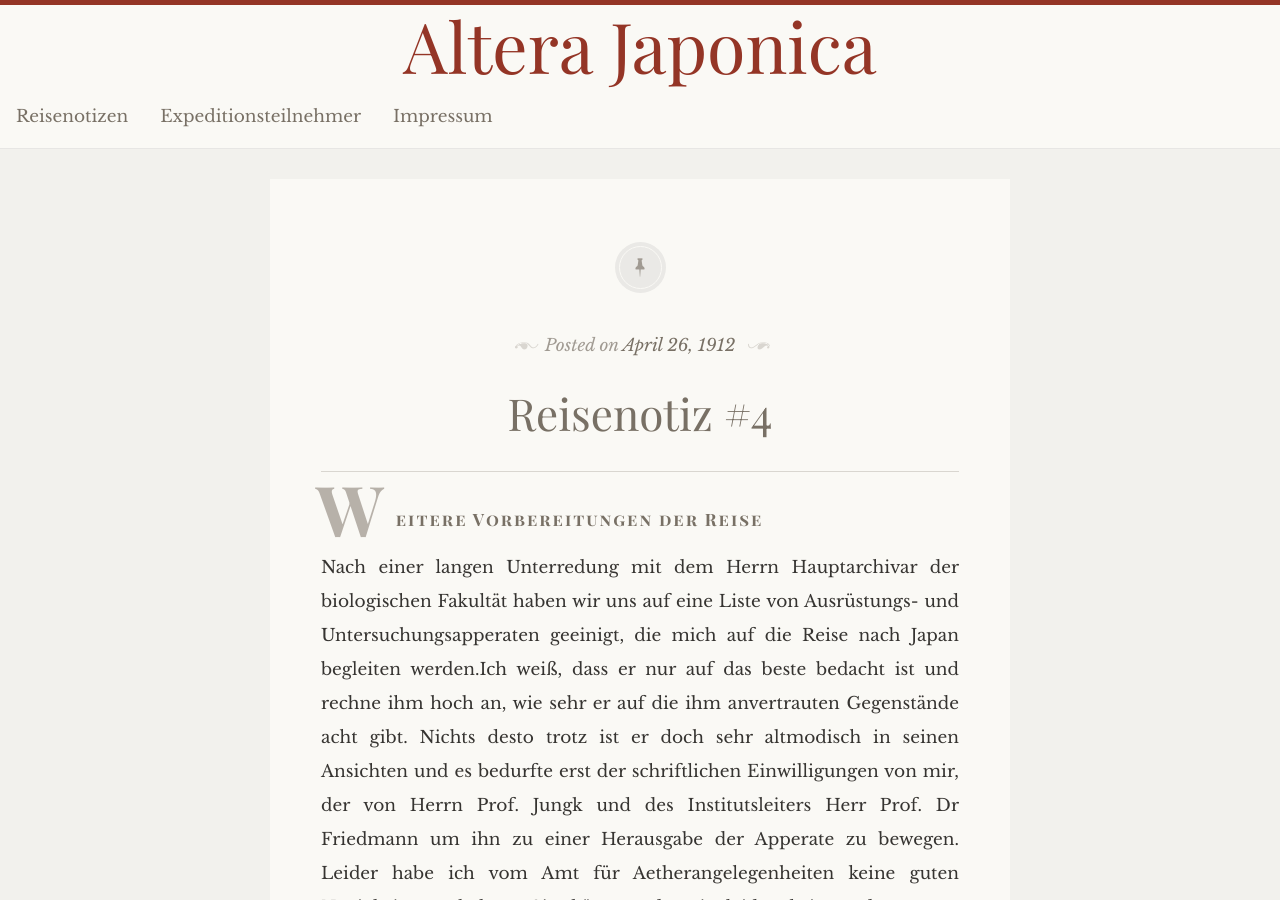
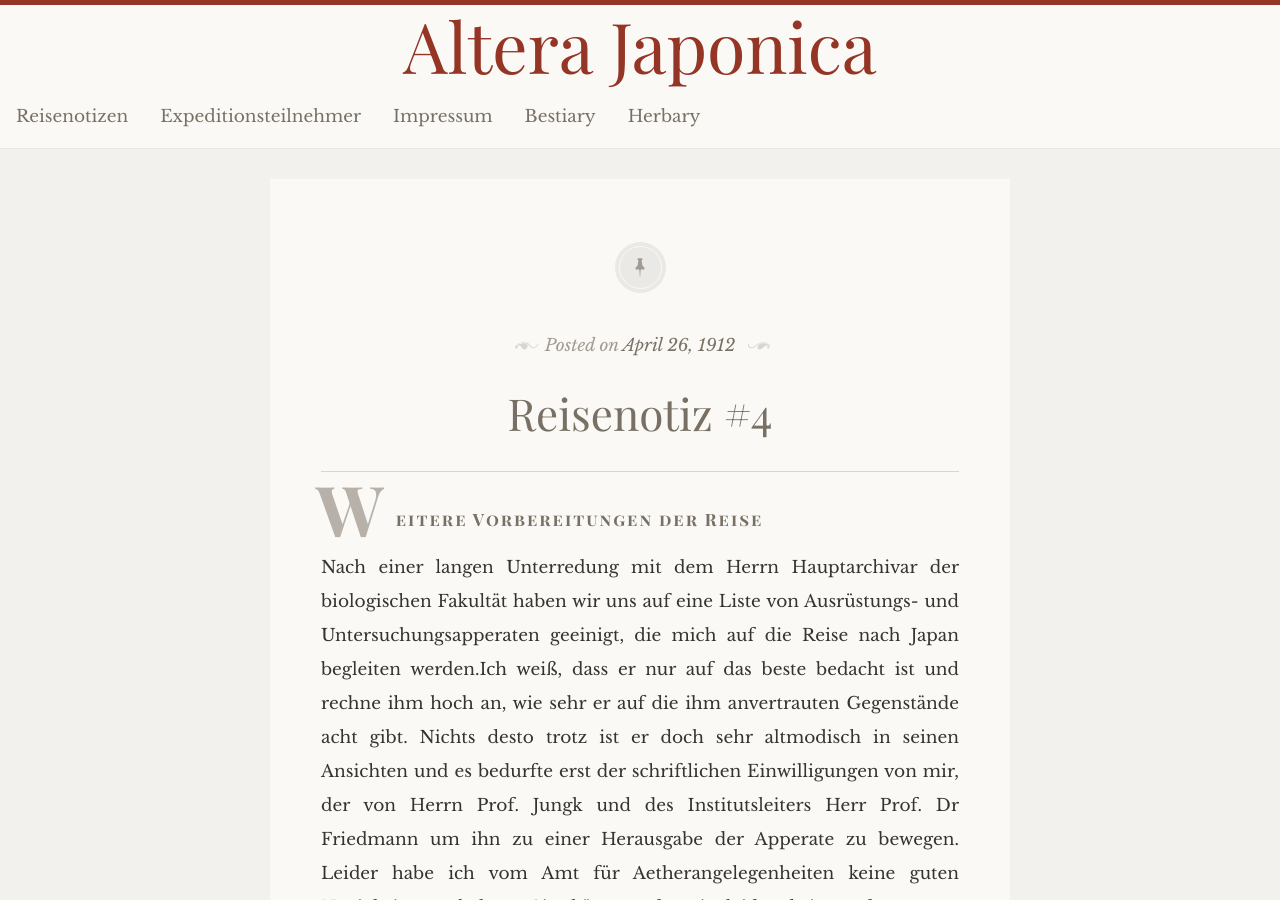
Before and after one commit to Tala/AlteraJaponica, a Jekyll site: the page built from index.html, in a window 1280 px wide and 900 px high. Built offline with Jekyll 4.4.1, drawn with Linux system fonts in a browser that asks for light colours; some web fonts are replaced.

Commit message:
added some stuff

```diff
--- a/_config.yml
+++ b/_config.yml
@@ -39,3 +39,9 @@ collections:
     characters:
         output: true
         permalink: /:collection/:path/
+    bestiary:
+        output: true
+        permalink: /:collection/:path/
+    herbary:
+        output: true
+        permalink: /:collection/:path/
--- a/_includes/header.html
+++ b/_includes/header.html
@@ -7,7 +7,7 @@
 
 	</div>
 
-  <ul id="nav">
+  <ul id="nav" >
     <li{% if page.url == '/index.html' %} class="active"{% endif %}>
     <a href="{{site.baseurl}}/index.html">Reisenotizen</a>
     </li>
@@ -17,5 +17,11 @@
 	<li{% if page.url == '/impressum.html' %} class="active"{% endif %}>
     <a href="{{site.baseurl}}/impressum.html">Impressum</a>
     </li>
+	<li{% if page.url == '/bestiary.html' %} class="active"{% endif %}>
+    <a href="{{site.baseurl}}/bestiary.html">Bestiary</a>
+    </li>
+	<li{% if page.url == '/herbary.html' %} class="active"{% endif %}>
+    <a href="{{site.baseurl}}/herbary.html">Herbary</a>
+    </li>
   </ul>
 </header>
--- a/_sass/_layout.scss
+++ b/_sass/_layout.scss
@@ -288,8 +288,6 @@
     }
 }
 
-
-
 /**
  * Error pages
  */
```
